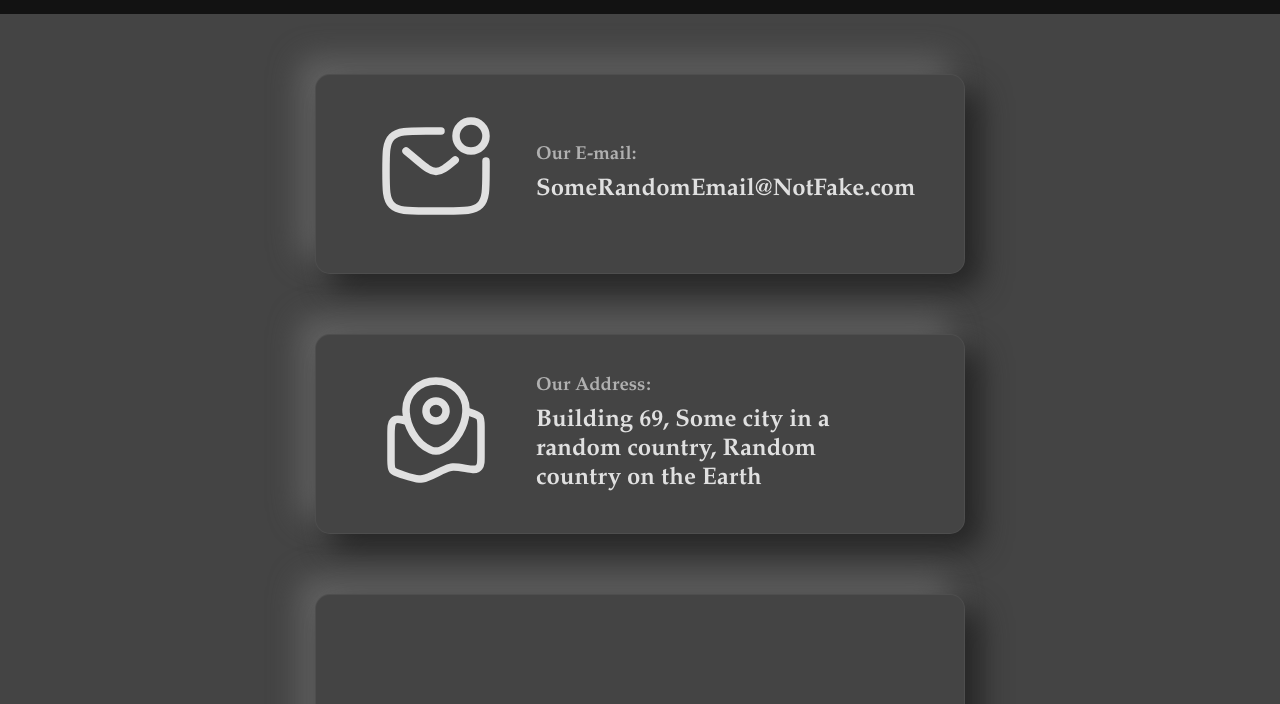
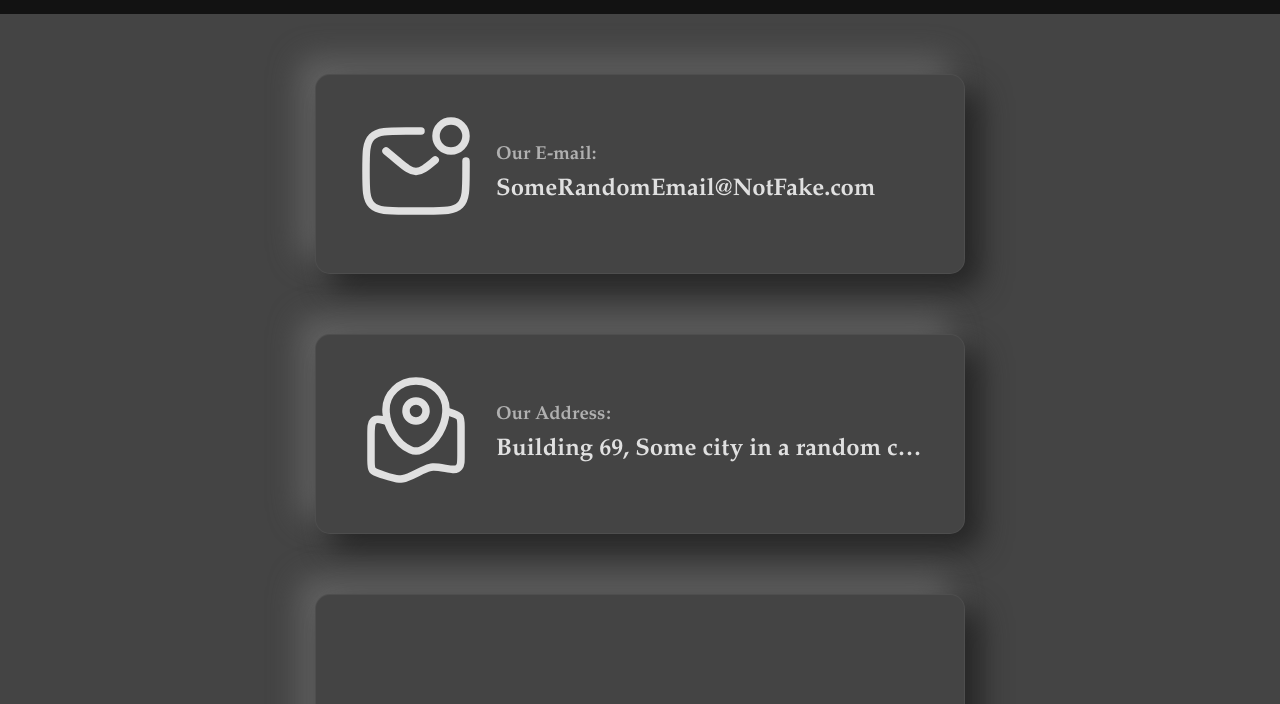
Before and after one commit to AminDanaaa/restaurant, a website built with webpack: page src/template.html in a window 1280 px wide. Shown: the part 96-800 px from the top of the page. Built offline with nearby package versions, Linux system fonts and the light colour scheme.

Commit message:
fixed shrinked texts overflowing the containers

```diff
--- a/src/Pages/About.js
+++ b/src/Pages/About.js
@@ -8,23 +8,29 @@ const btnAbout = document.querySelector("#about");
 // Structure of page {About} --Start
 const main = document.createElement("div");
 main.classList.add("about-content");
+
 const contactDiv = document.createElement("div");
 contactDiv.classList.add("contact-info");
 const contactLogo = document.createElement("div");
+contactLogo.classList.add("contact-logo");
 contactLogo.innerHTML = SVG.mail;
 const contactInfoDiv = document.createElement("div");
+contactInfoDiv.classList.add("contact-text");        // <-- added
 const contactInfoTitle = document.createElement("h3");
 const contactInfoText = document.createElement("h2");
 contactInfoTitle.classList.add("no-select");
-contactInfoTitle.textContent = aboutTexts.email
+contactInfoTitle.textContent = aboutTexts.email;
 contactInfoText.textContent = aboutTexts.emailAddress;
 contactInfoDiv.append(contactInfoTitle, contactInfoText);
 contactDiv.append(contactLogo, contactInfoDiv);
+
 const addressDiv = document.createElement("div");
 addressDiv.classList.add("address-info");
 const addressLogo = document.createElement("div");
+addressLogo.classList.add("address-logo");
 addressLogo.innerHTML = SVG.location;
 const addressInfoDiv = document.createElement("div");
+addressInfoDiv.classList.add("address-text");        // <-- added
 const addressInfoTitle = document.createElement("h3");
 const addressInfoText = document.createElement("h2");
 addressInfoTitle.textContent = aboutTexts.address;
@@ -32,11 +38,12 @@ addressInfoTitle.classList.add("no-select");
 addressInfoText.textContent = aboutTexts.addressFull;
 addressInfoDiv.append(addressInfoTitle, addressInfoText);
 addressDiv.append(addressLogo, addressInfoDiv);
+
 const crewDiv = document.createElement("div");
 crewDiv.classList.add("crew-box");
+
 main.append(contactDiv, addressDiv, crewDiv);
 // Structure of page {About} --End
-
 
 
 const renderFunction = (parentElement) => {
--- a/src/styles.css
+++ b/src/styles.css
@@ -255,6 +255,8 @@ footer a:hover {
 
 
 /* About Page content */
+
+/* --- Main column --- */
 .about-content {
     width: 70%;
     flex: 1;
@@ -262,11 +264,15 @@ footer a:hover {
     flex-direction: column;
     justify-content: space-evenly;
     align-items: center;
+    min-width: 0;                 /* allows this to shrink if its parent is flex */
 }
 
+/* --- The three main boxes (contact, address, crew) --- */
 .about-content > div {
     width: 100%;
-    width: 650px;
+    max-width: 650px;             /* was a hard 650px — now shrinks below it */
+    min-width: 0;
+    box-sizing: border-box;       /* so padding-inline doesn't push past 100% */
     background-color: var(--palette-dark-gray);
     margin-block: 30px;
     border-radius: 15px;
@@ -276,37 +282,63 @@ footer a:hover {
     padding-inline: 40px;
 }
 
+/* --- Typography --- */
 .about-content h3 {
     color: var(--palette-medium-gray);
-    margin-bottom: 10px;
+    margin: 0 0 10px 0;
 }
 
 .about-content h2 {
     color: var(--palette-light-gray);
+    margin: 0;
 }
 
-.contact-info {
+/* --- Contact & Address rows (shared layout) --- */
+.contact-info,
+.address-info {
     min-height: 200px;
+    min-width: 0;
     display: flex;
     justify-content: space-around;
     align-items: center;
+    gap: 20px;                    /* replaces per-child margin-inline */
 }
 
-.contact-info > div {
-    margin-inline: 20px;
+/* Direct children of the rows must opt into shrinking */
+.contact-info > div,
+.address-info > div {
+    min-width: 0;
 }
 
-.address-info {
-    min-height: 200px;
-    display: flex;
-    justify-content: space-around;
-    align-items: center;
+/* Logos: never shrink */
+.contact-logo,
+.address-logo {
+    flex: 0 0 auto;
 }
 
-.address-info > div {
-    margin-inline: 20px;
+/* Text wrappers: shrink, stack vertically, and clip overflow */
+.contact-text,
+.address-text {
+    flex: 1 1 auto;
+    min-width: 0;
+    display: flex;
+    flex-direction: column;
+    overflow: hidden;
 }
 
+/* Leaf text: shrink with ellipsis instead of forcing the parent wider */
+.contact-text h2,
+.contact-text h3,
+.address-text h2,
+.address-text h3 {
+    min-width: 0;
+    overflow: hidden;
+    text-overflow: ellipsis;
+    white-space: nowrap;
+}
+
+/* --- Crew box --- */
 .crew-box {
     min-height: 800px;
+    min-width: 0;
 }
```
